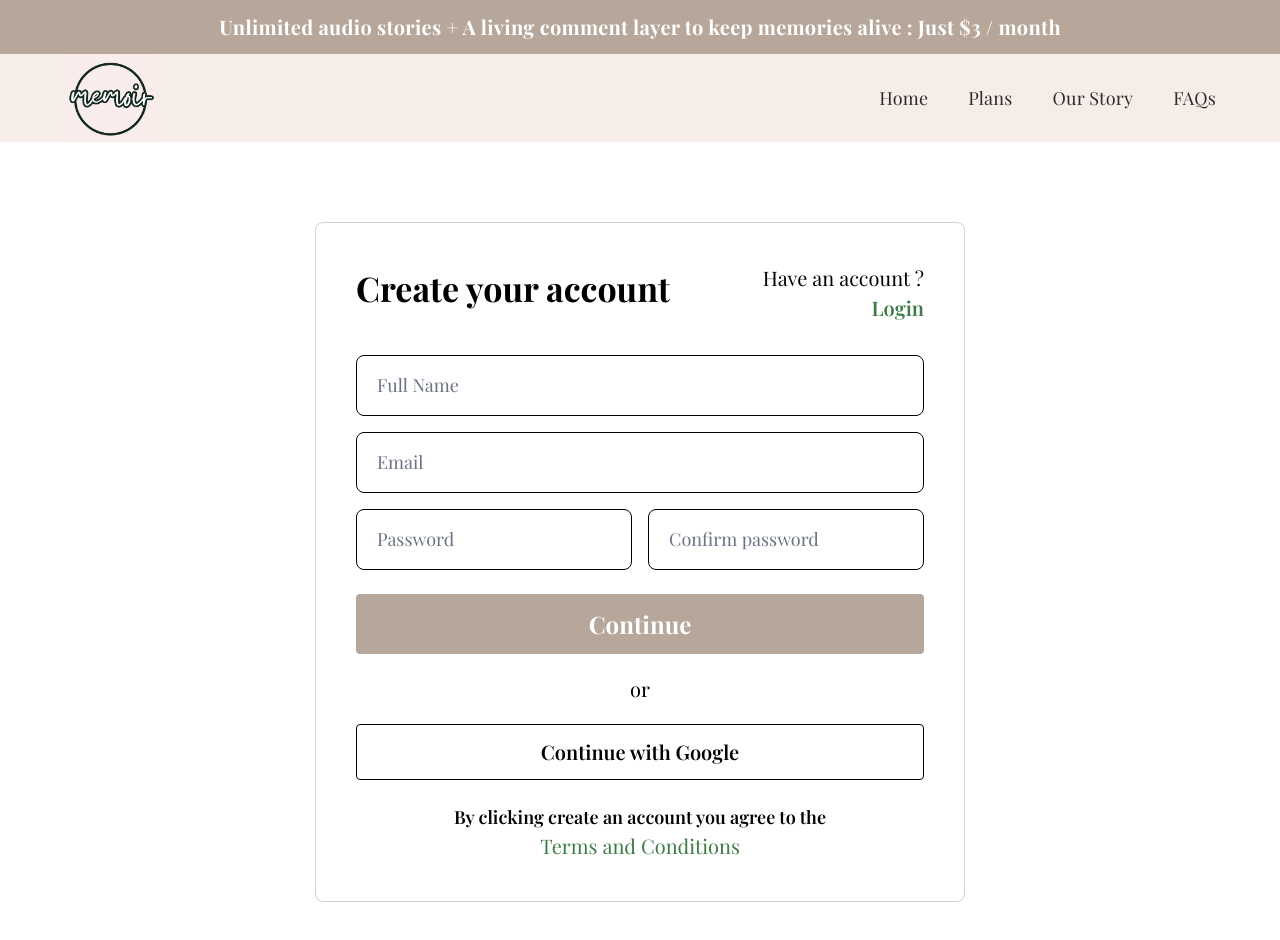
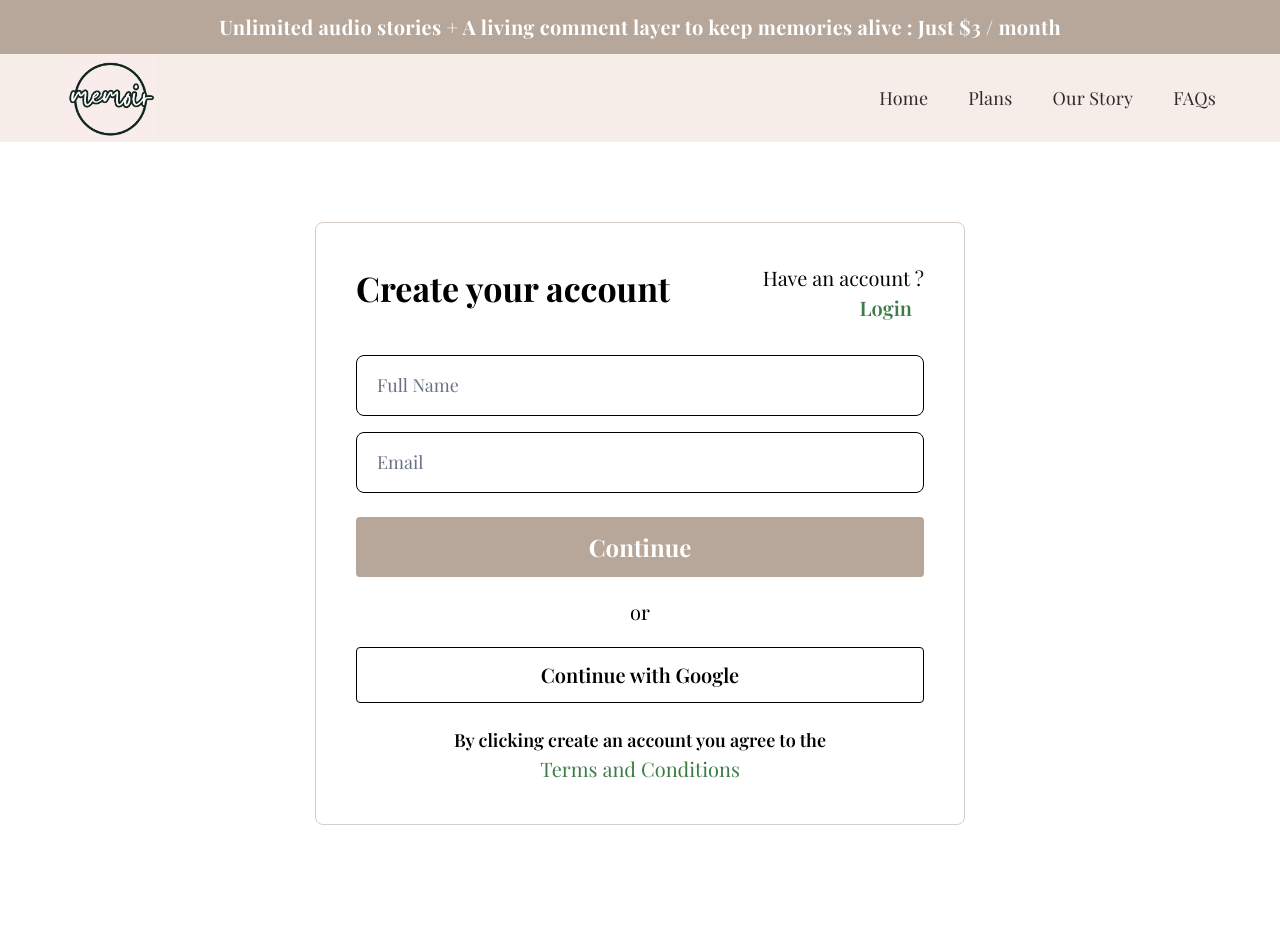
Before and after one commit to ahmadakram7018-a11y/memoir-frontend, a Next.js app in the folder frontend/: page /signup in a window 1280 px wide. Shown: the top 940 px of the page. After the commit the page ends 905 px from the top, so only its background shows below. Built offline with nearby package versions, Linux system fonts and the light colour scheme.

Commit message:
Password and Confirm Password text fields removed AND left alignment of login text is adjusted

```diff
--- a/frontend/components/onboarding/SignupForm.tsx
+++ b/frontend/components/onboarding/SignupForm.tsx
@@ -11,16 +11,14 @@ export default function SignupForm() {
             Create your account
           </h2>
 
-          <div className="text-[20px] text-black text-right whitespace-nowrap">
+          <div className="flex flex-col items-end text-[20px] text-black whitespace-nowrap">
             <p>Have an account ?</p>
-
             <Link
               href="/login"
-              className="text-[#3D7C47] text-[20px] font-semibold"
+              className="text-[#3D7C47] text-[20px] font-semibold mr-3"
             >
               Login
             </Link>
-
           </div>
         </div>
 
@@ -36,21 +34,6 @@ export default function SignupForm() {
           className="w-full mt-4 px-5 py-4 border border-black rounded-lg text-[18px] text-black placeholder:text-gray-500 outline-none"
         />
 
-        <div className="grid grid-cols-2 gap-4 mt-4">
-
-          <input
-            type="password"
-            placeholder="Password"
-            className="px-5 py-4 border border-black rounded-lg text-[18px] text-black placeholder:text-gray-500 outline-none"
-          />
-
-          <input
-            type="password"
-            placeholder="Confirm password"
-            className="px-5 py-4 border border-black rounded-lg text-[18px] text-black placeholder:text-gray-500 outline-none"
-          />
-
-        </div>
 
         <Link
           href="/handwritten-note"
```
